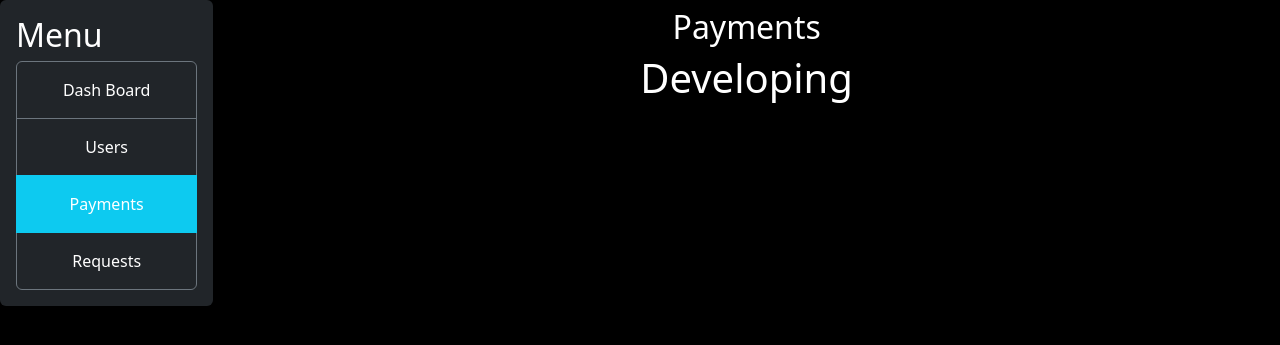
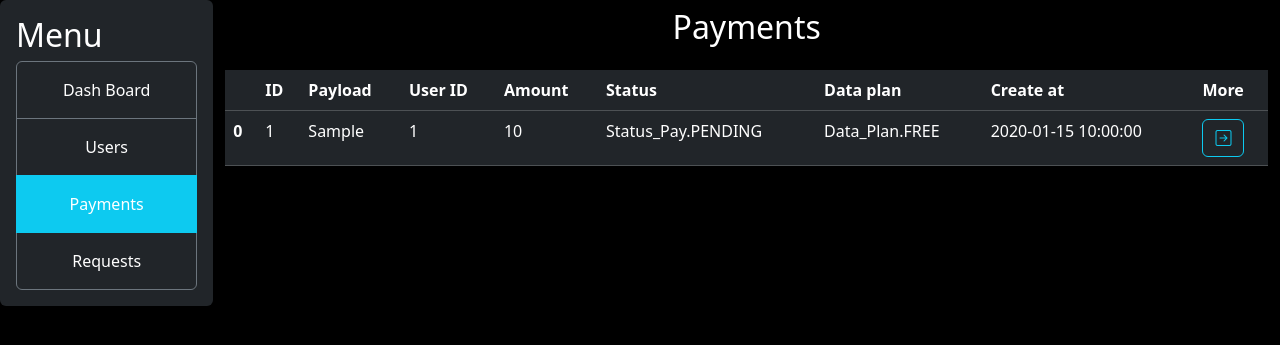
Before and after one commit to Qetzal-22/AvitoTextBot, a FastAPI app: page /payments/ in a window 1280 px wide. Shown: the top 345 px of the page. Run offline with FastAPI, Linux system fonts and the light colour scheme; tables that the repository leaves empty hold one stand-in row (values such as "Sample post"); parts of the project's set-up code (start-up, migrations or seed data) failed here and were passed over.

Commit message:
feat(templates): add payment HTML

```diff
--- a/app/api/templates/payments.html
+++ b/app/api/templates/payments.html
@@ -27,7 +27,39 @@
 
         <div class="content col-md-10">
             <h2 class="mt-2 text-center">Payments</h2>
-            <h1 class="text-center">Developing</h1>
+            <table class="table table-dark table-hover mt-4">
+                <thead>
+                <tr>
+                    <th scope="col"></th>
+                    <th scope="col">ID</th>
+                    <th scope="col">Payload</th>
+                    <th scope="col">User ID</th>
+                    <th scope="col">Amount</th>
+                    <th scope="col">Status</th>
+                    <th scope="col">Data plan</th>
+                    <th scope="col">Create at</th>
+                    <th scope="col">More</th>
+                </tr>
+                </thead>
+                <tbody>
+                {% for key, payment in payments %}
+                <tr>
+
+                    <th scope="row">{{ key }}</th>
+                    <td>{{ payment.id }}</td>
+                    <td>{{ payment.payload }}</td>
+                    <td>{{ payment.user_id }}</td>
+                    <td>{{ payment.amount }}</td>
+                    <td>{{ payment.status }}</td>
+                    <td>{{ payment.plan }}</td>
+                    <td>{{ payment.create_at }}</td>
+                    <td><a href="/users/{{ payment.id }}" type="button" class="btn btn-outline-info"><i
+                            class="bi bi-arrow-right-square"></i></a></td>
+                </tr>
+                {% endfor %}
+
+                </tbody>
+            </table>
 
         </div>
 
```
